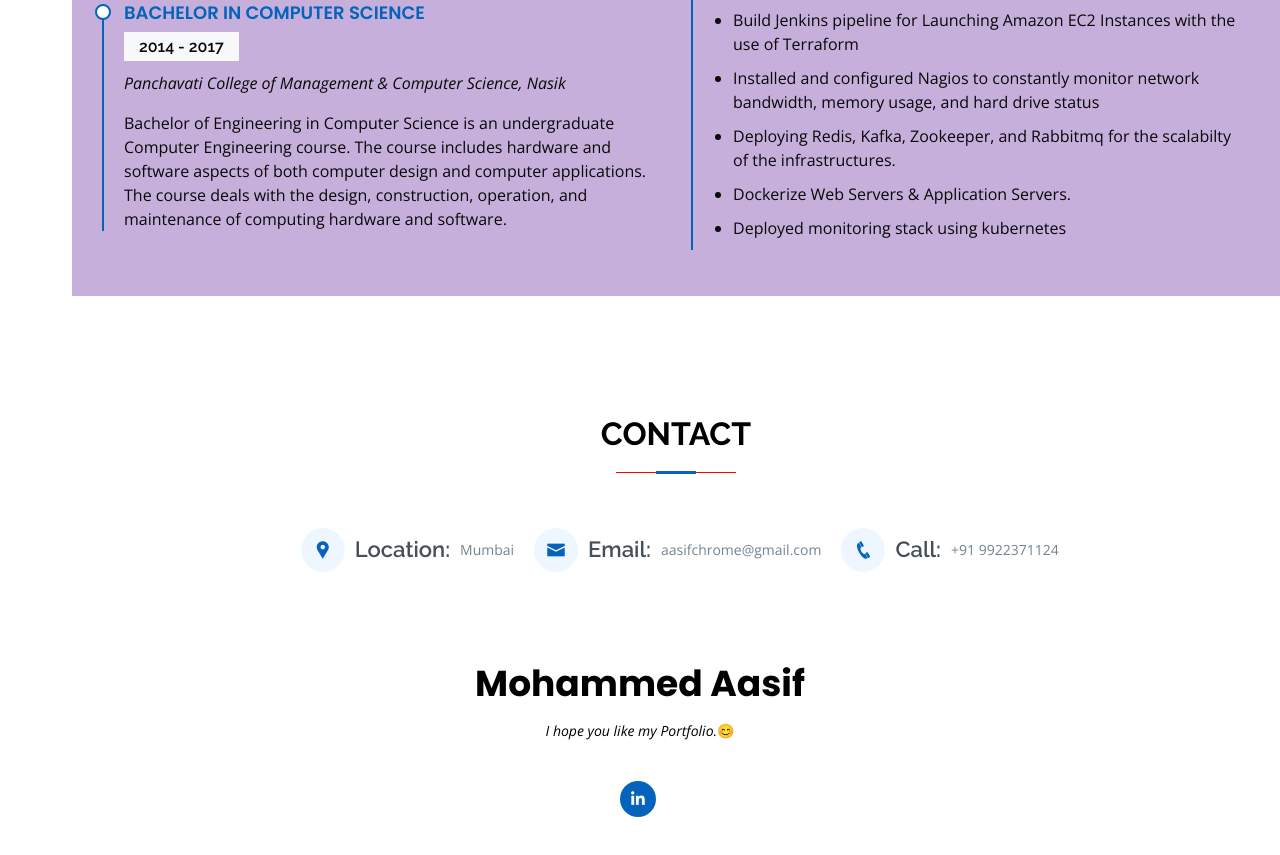
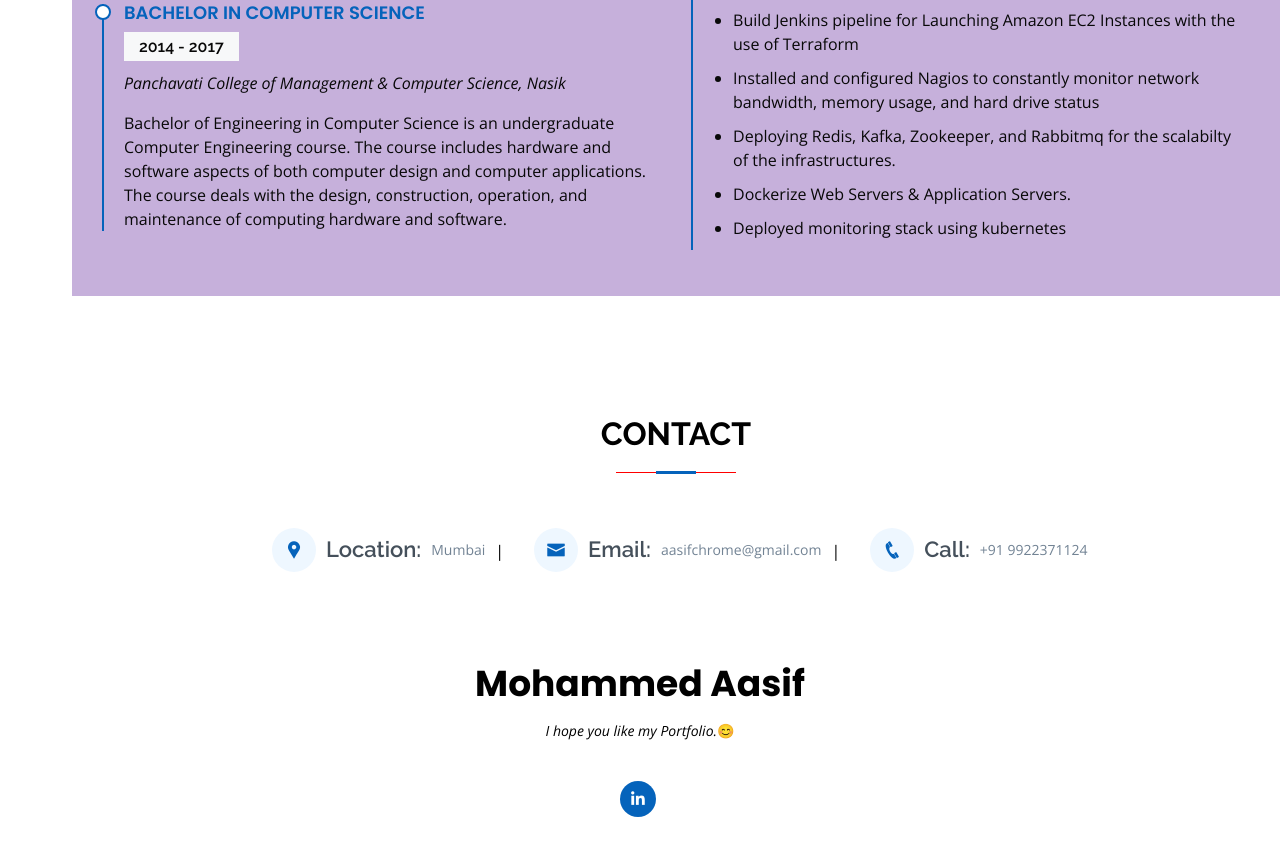
Before and after one commit to Noxeto/myportfolio, a plain HTML site: page index.html in a window 1280 px wide. Shown: the part 2995-3850 px from the top of the page. Drawn offline with nearby package versions, Linux system fonts and the light colour scheme.

Commit message:
Update style.css

```diff
--- a/assets/css/style.css
+++ b/assets/css/style.css
@@ -590,6 +590,16 @@ section .containerb {
   color: #fff;
 }
 
+.contact .info {
+  display: flex;
+  flex-direction: row;
+}
+
+.contact .info > div:not(:last-child)::after {
+  content: "|";
+  margin: 0 10px;
+  color: #000;
+}
 
 
 
```
